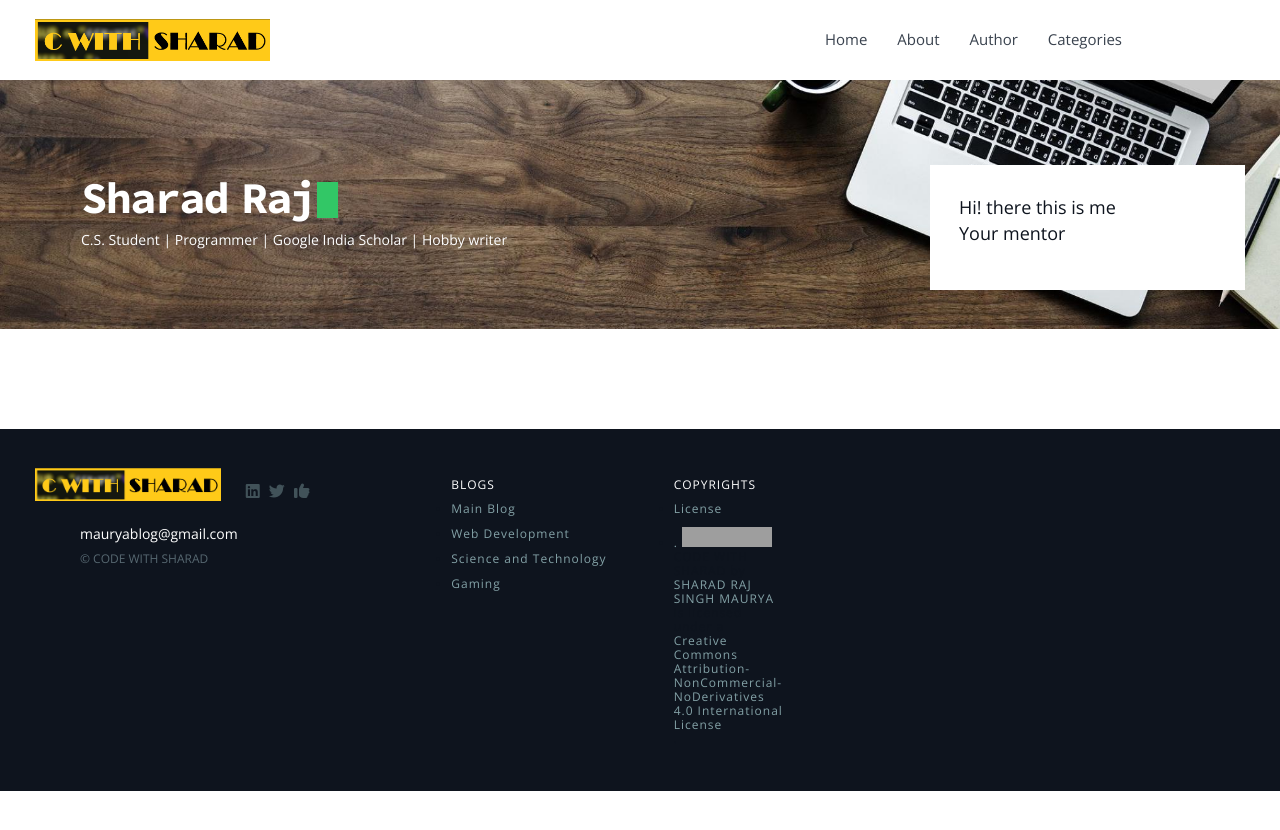
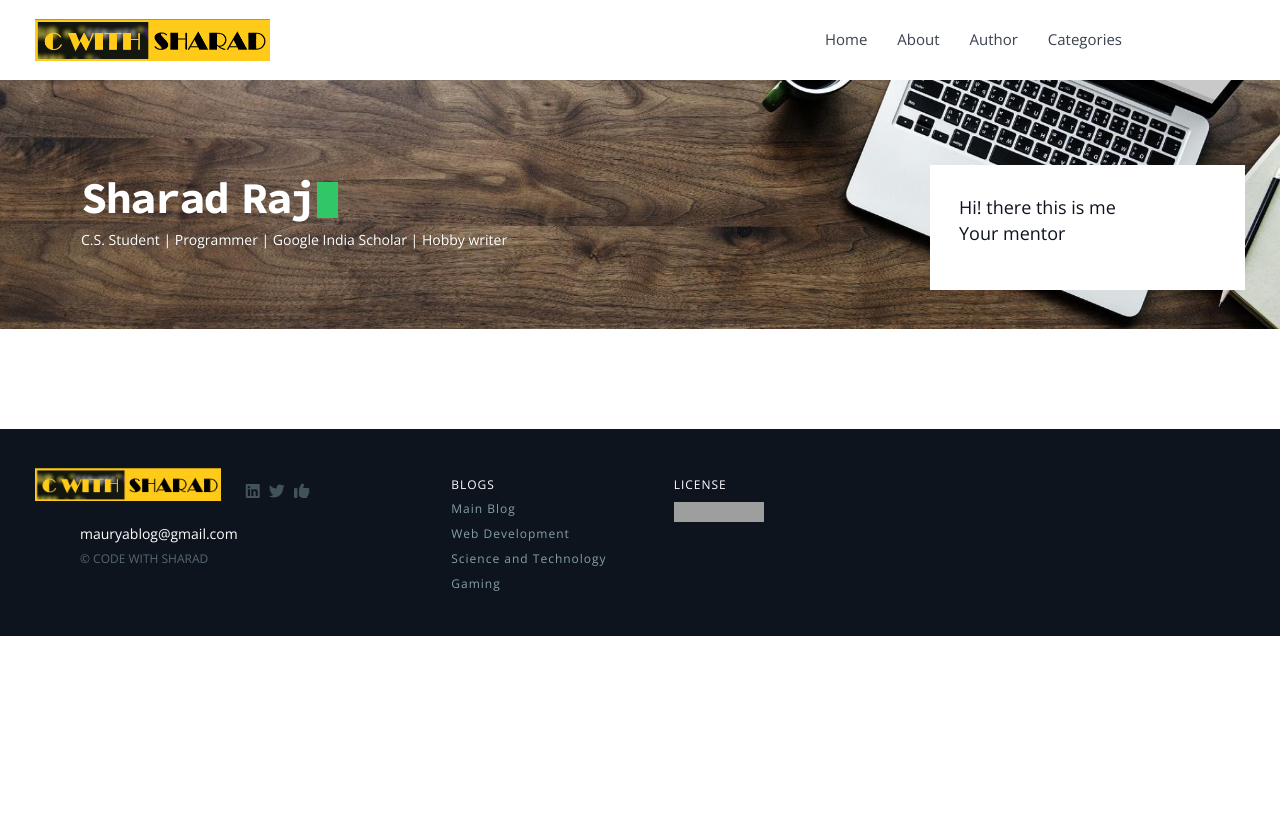
Before and after one commit to cwithsharad/cwithsharad, a Jekyll site: the page built from author.md, in a window 1280 px wide. Shown: the top 830 px of the page. Built offline with Jekyll 4.4.1, drawn with Linux system fonts in a browser that asks for light colours; nearby versions of some CDN libraries; library files that are not in the unit come from our copies; grey boxes are pictures that could not be loaded.

Commit message:
Update footer.html

```diff
--- a/_includes/footer.html
+++ b/_includes/footer.html
@@ -25,10 +25,9 @@
 					</ul>
 					</li>
 
-					<li class="menu-item menu-item-type-custom menu-item-object-custom menu-item-has-children "><a href="#">Copyrights</a>
+					<li class="menu-item menu-item-type-custom menu-item-object-custom menu-item-has-children "><a href="#">License</a>
 					<ul class="sub-menu">
-						<li  class="menu-item menu-item-type-custom menu-item-object-custom "><a href="#">License</a></li>
-						<li  class="menu-item menu-item-type-custom menu-item-object-custom "><a href="{{ site.author.portfolio_page }}" >{{ site.author.name }}.</a> <a rel="license" href="http://creativecommons.org/licenses/by-nc-nd/4.0/"><img alt="Creative Commons License" style="border-width:0" src="https://i.creativecommons.org/l/by-nc-nd/4.0/80x15.png" /></a><br /><span xmlns:dct="http://purl.org/dc/terms/" property="dct:title">CODE WITH SHARAD</span> by <a xmlns:cc="http://creativecommons.org/ns#" href="https://www.cwithsharad.cf" property="cc:attributionName" rel="cc:attributionURL">SHARAD RAJ SINGH MAURYA</a> is licensed under a <a rel="license" href="http://creativecommons.org/licenses/by-nc-nd/4.0/">Creative Commons Attribution-NonCommercial-NoDerivatives 4.0 International License</a>.</li>
+						<li  class="menu-item menu-item-type-custom menu-item-object-custom "><img alt="Creative Commons License" style="border-width:0" src="https://i.creativecommons.org/l/by-nc-nd/4.0/80x15.png" /></a></li>
 					</ul>
 					</li>
 
```
